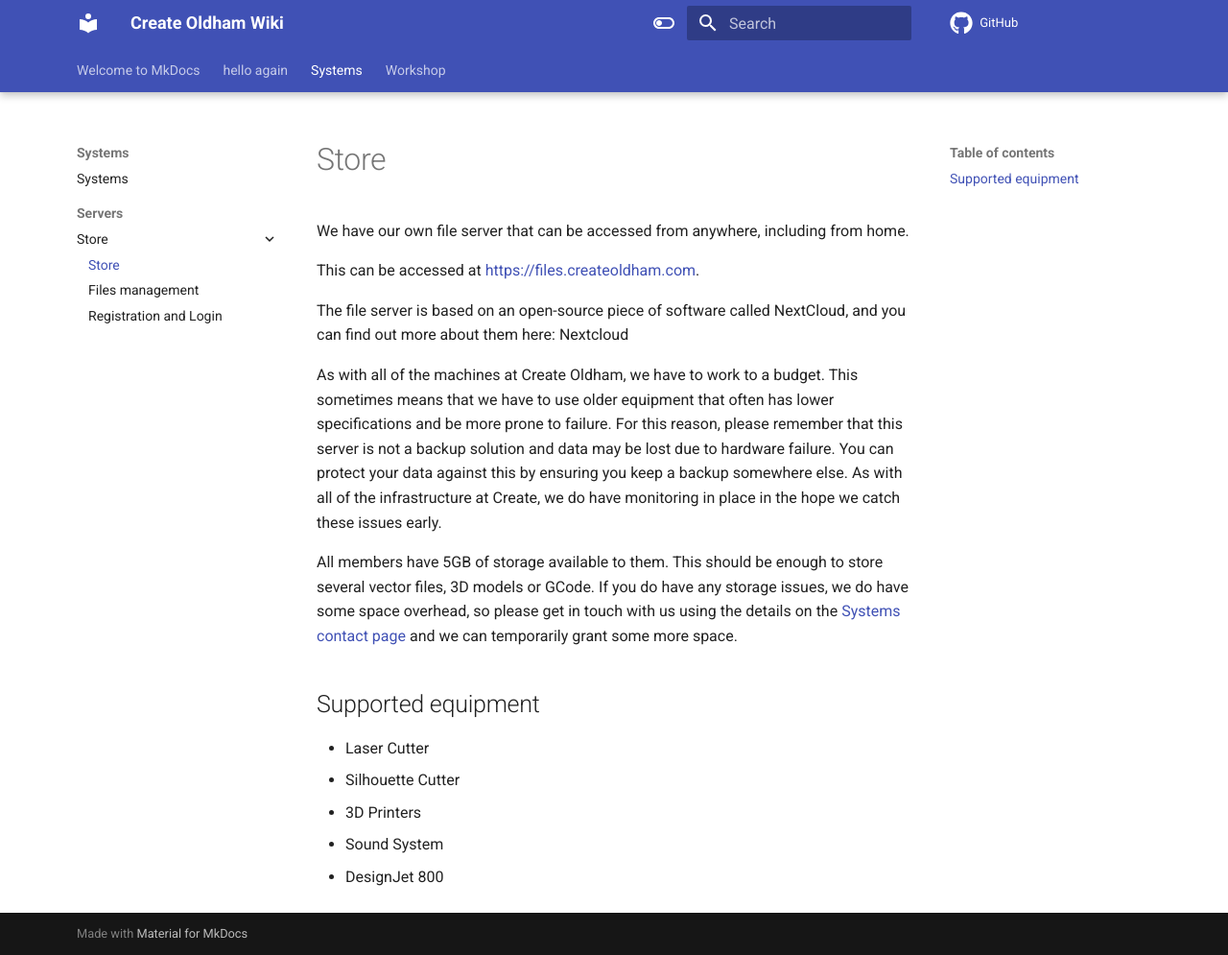
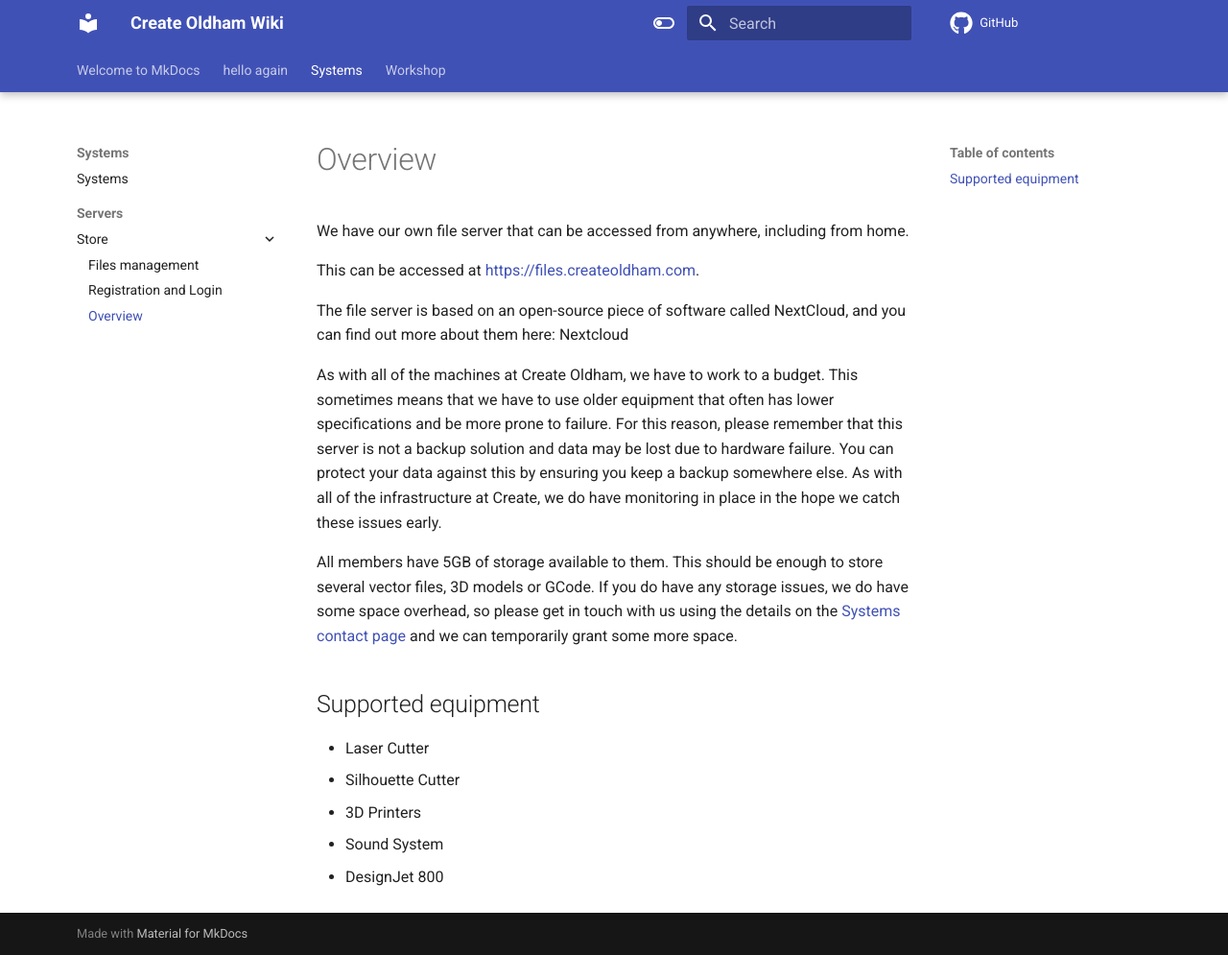
Before and after one commit to Create-Oldham/Documentation, an MkDocs documentation site: the page built from docs/Systems/Servers/Store/overview.md, in a window 1280 px wide and 995 px high. Shown: the whole window at 96% size. Built offline with MkDocs 1.6.1 and Material for MkDocs 9.7.7, drawn with Linux system fonts in a browser that asks for light colours; comment, search, counter and statistics services are not loaded.

Commit message:
Fix store index page

```diff
--- a/docs/Systems/Servers/Store/index.md
+++ b/docs/Systems/Servers/Store/overview.md
@@ -1,4 +1,4 @@
-# Store
+# Overview
 We have our own file server that can be accessed from anywhere, including from home.
 
 This can be accessed at <https://files.createoldham.com>.
```
